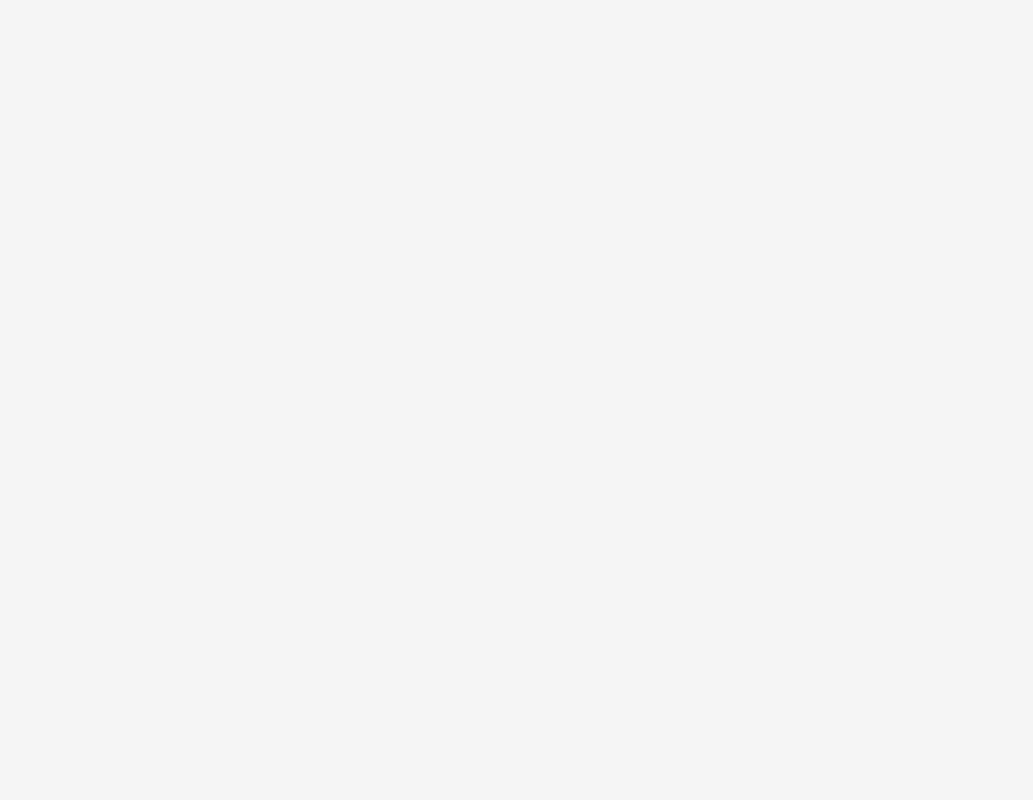
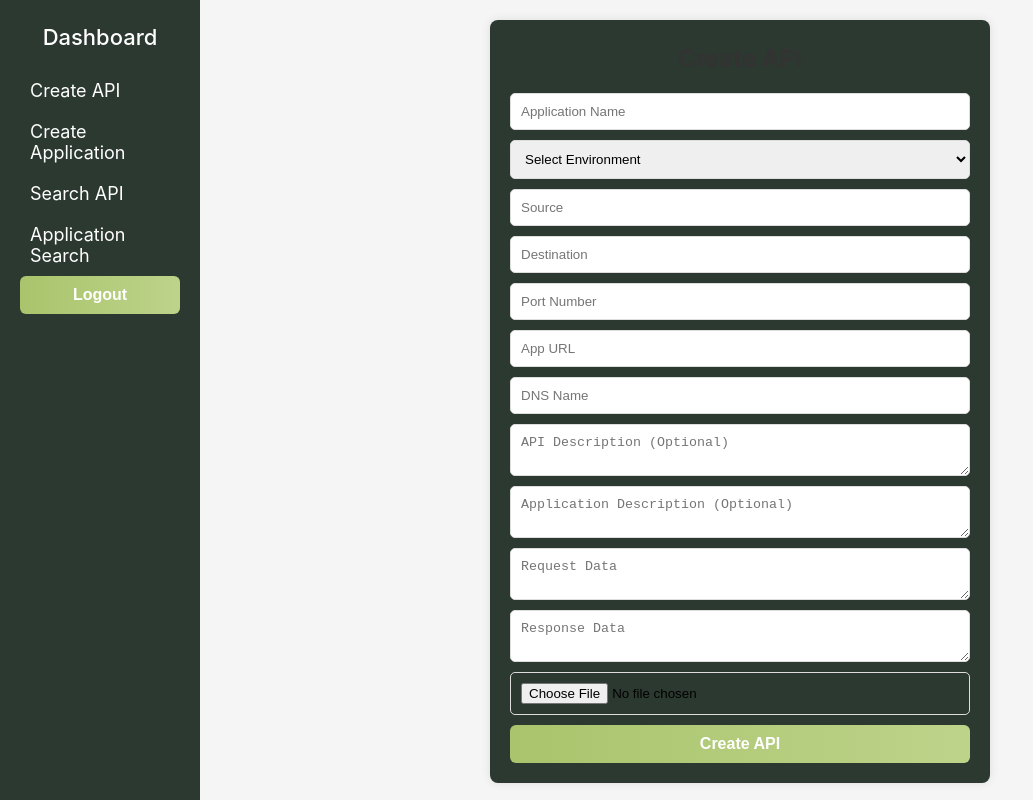
Before and after one commit to jigovind556/API-manager, a React (Create React App) app in the folder frontend/: page /create-api in a window 1280 px wide. Before the commit this address had no page. Shown: the whole page, without its empty margins (0-1033 px from the left). Built offline with nearby package versions, Linux system fonts and the light colour scheme; sample sign-in values are in the browser's storage.

Commit message:
add environment field to API creation and editing forms; update routes and UI accordingly

```diff
--- a/frontend/src/App.js
+++ b/frontend/src/App.js
@@ -29,7 +29,7 @@ function App() {
             }
           />
           <Route
-            path="/create"
+            path="/create-api"
             element={
               <Layout>
                 <CreatePage />
@@ -45,15 +45,15 @@ function App() {
             }
           />
           <Route
-            path="/applications"
+            path="/applications-search"
             element={
               <Layout>
-                <ApplicationsList/>
+                <ApplicationsList />
               </Layout>
             }
           />
           <Route
-            path="/search"
+            path="/search-api"
             element={
               <Layout>
                 <SearchPage />
--- a/frontend/src/components/Layout.js
+++ b/frontend/src/components/Layout.js
@@ -18,16 +18,16 @@ const Layout = ({ children }) => {
         <h2 className={styles.title}>Dashboard</h2>
         <ul>
           <li className={styles.navbox}>
-            <a href="/create">Create</a>
+            <a href="/create-api">Create API</a>
           </li>
           <li className={styles.navbox}>
             <a href="/create-application">Create Application</a>
           </li>
           <li className={styles.navbox}>
-            <a href="/search">Search</a>
+            <a href="/search-api">Search API</a>
           </li>
           <li className={styles.navbox}>
-            <a href="/applications">Application</a>
+            <a href="/applications-search">Application Search</a>
           </li>
           <li>
             <button className={styles.logoutBtn} onClick={logout}>
--- a/frontend/src/pages/CreatePage.js
+++ b/frontend/src/pages/CreatePage.js
@@ -6,10 +6,16 @@ import styles from "../styles/Create.module.css";
 
 const CreatePage = () => {
   const navigate = useNavigate();
-
+  const envOptions = [
+    {name: "Dev",val:"dev"},
+    {name: "QA",val:"qa"},
+    {name: "PreProd",val:"preprod"},
+    {name: "Prod",val:"prod"},
+    ];
   // State for form fields
   const [formData, setFormData] = useState({
     applicationName: "",
+    environment:"",
     source: "",
     destination: "",
     portNo: "",
@@ -96,6 +102,17 @@ const CreatePage = () => {
           onChange={handleChange}
           required
         />
+        <select
+          name="environment"
+          value={formData.environment}
+          onChange={handleChange}
+          required
+        >
+          <option value="">Select Environment</option>
+          {envOptions.map((env) => (
+            <option key={env.val} value={env.val}>{env.name}</option>
+          ))}
+        </select>
 
         <input
           type="text"
--- a/frontend/src/pages/EditPage.js
+++ b/frontend/src/pages/EditPage.js
@@ -8,9 +8,16 @@ import styles from "../styles/Create.module.css";
 const EditPage = () => {
   const { id } = useParams();
   const navigate = useNavigate();
+  const envOptions = [
+    { name: "Dev", val: "dev" },
+    { name: "QA", val: "qa" },
+    { name: "PreProd", val: "preprod" },
+    { name: "Prod", val: "prod" },
+  ];
 
   const [formData, setFormData] = useState({
     applicationName: "",
+    environment:"",
     source: "",
     destination: "",
     portNo: "",
@@ -35,6 +42,7 @@ const EditPage = () => {
         const data = response.data.data;
         setFormData((prevFormData) => ({
           applicationName: data.applicationName || "",
+          environment : data.environment || "",
           source: data.source || "",
           destination: data.destination || "",
           portNo: data.portNo || "",
@@ -103,6 +111,21 @@ const EditPage = () => {
           onChange={handleChange}
           required
         />
+
+        <select
+          name="environment"
+          value={formData.environment}
+          onChange={handleChange}
+          required
+        >
+          <option value="">Select Environment</option>
+          {envOptions.map((env) => (
+            <option key={env.val} value={env.val}>
+              {env.name}
+            </option>
+          ))}
+        </select>
+
         <input
           type="text"
           name="source"
--- a/frontend/src/styles/Create.module.css
+++ b/frontend/src/styles/Create.module.css
@@ -27,7 +27,7 @@ h2 {
 }
 
 input,
-textarea {
+textarea,select {
   width: 100%;
   padding: 10px;
   border: 1px solid #ddd;
```
Also changed, not shown: 2 other files (tests, documents, lock files or other folders).
